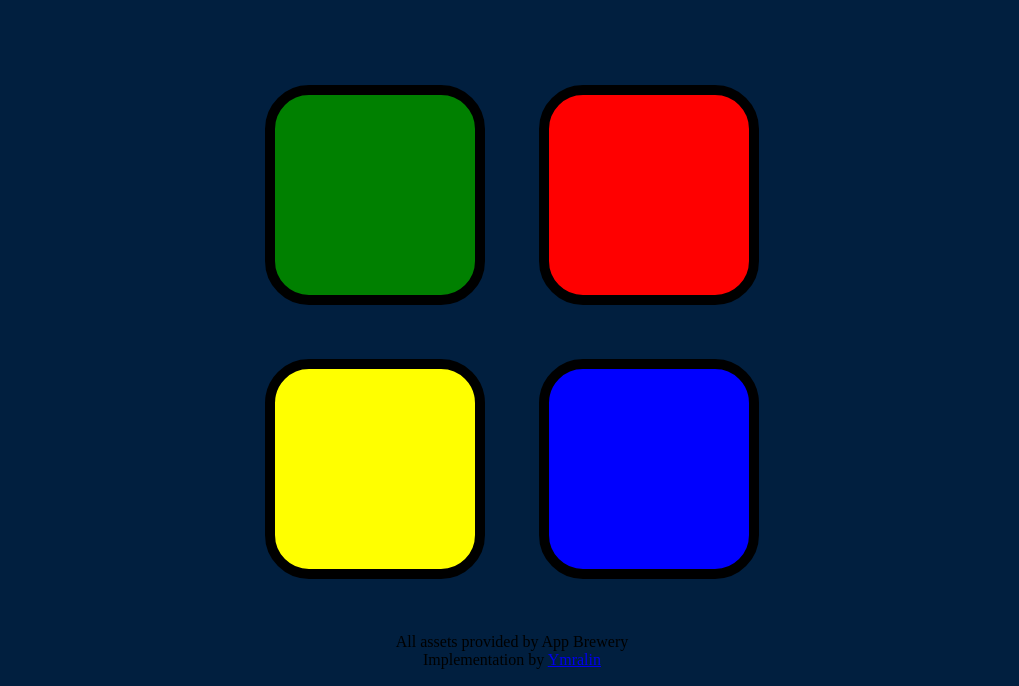
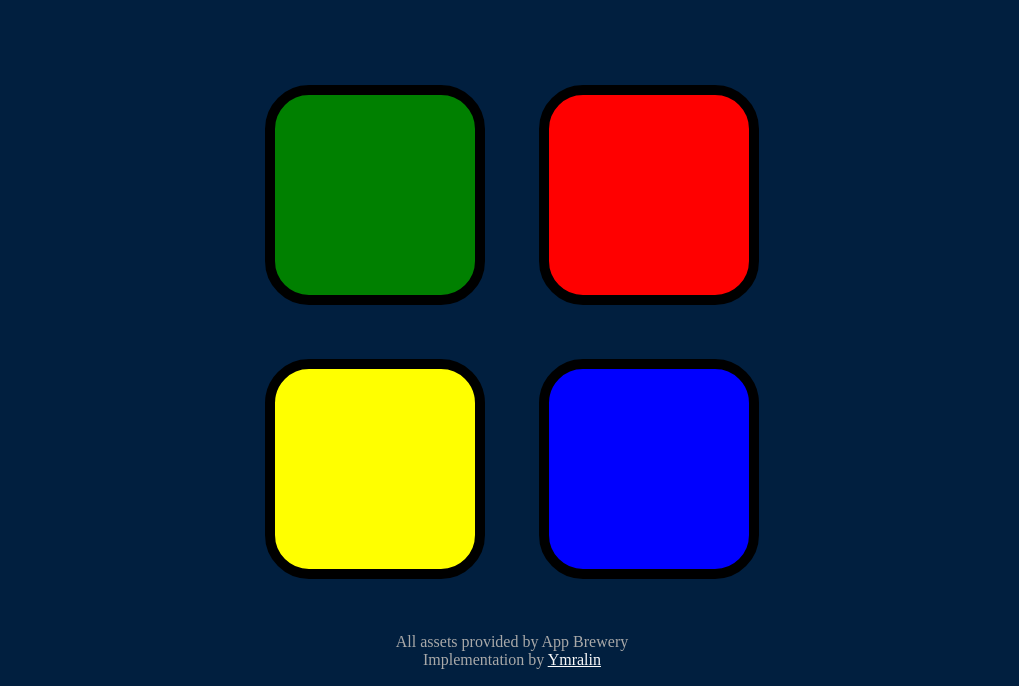
Before and after one commit to ymralin/simon-game, a plain HTML site: page index.html in a window 1280 px wide. Shown: the part 114-800 px from the top of the page, without its empty margins (128-1147 px from the left). Drawn offline with nearby package versions, Linux system fonts and the light colour scheme.

Commit message:
Changed footer color

```diff
--- a/styles.css
+++ b/styles.css
@@ -5,6 +5,11 @@ body {
 
 footer {
   margin-top: 25px;
+  color: darkgrey;
+}
+
+footer a{
+  color: rgb(250, 250, 250);
 }
 
 #level-title {
```
